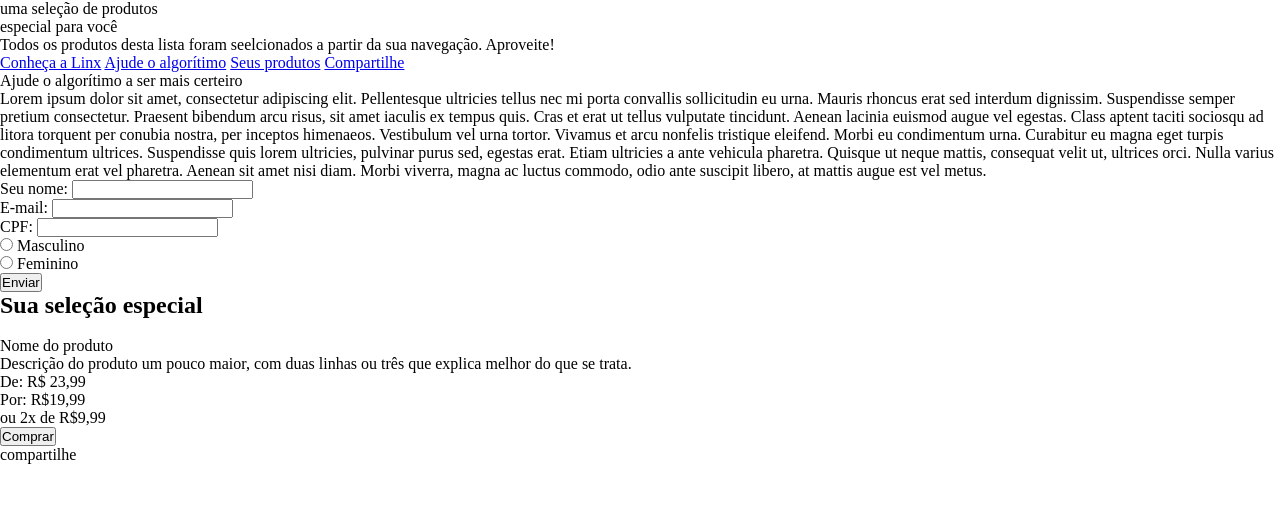
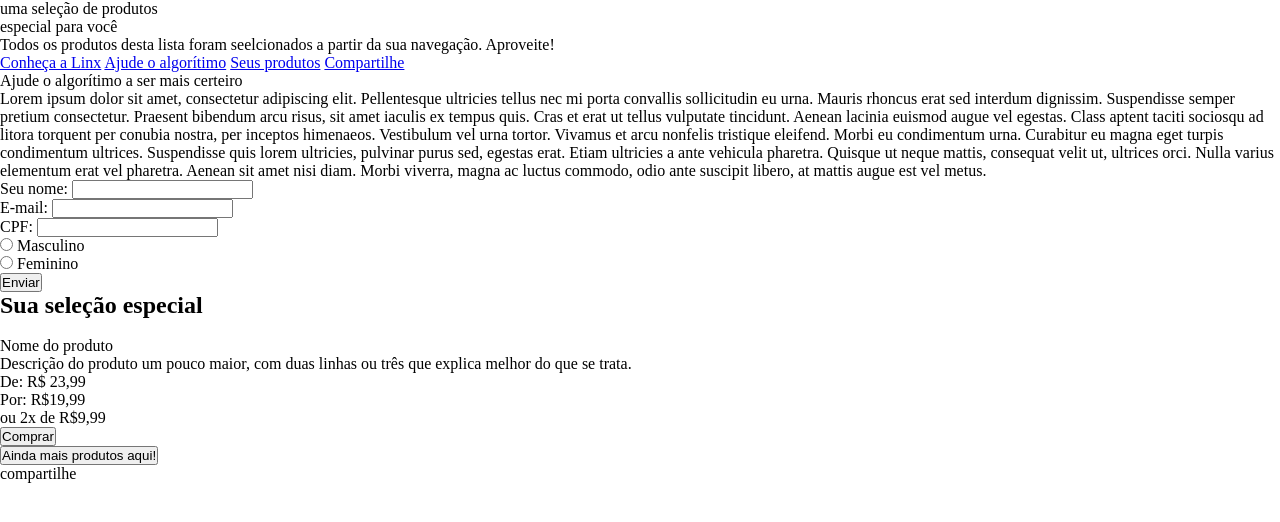
Before and after one commit to Frazon/desafio-frontend-bold, a plain HTML site: page index.html in a window 1280 px wide. Drawn offline with Linux system fonts and the light colour scheme.

Commit message:
html: update structure products

```diff
--- a/index.html
+++ b/index.html
@@ -101,6 +101,10 @@
             </div>
 
         </div>
+        <!-- looping -->
+        <div>
+            <button>Ainda mais produtos aqui!</button>
+        </div>
 
     </section>
     <section>compartilhe</section>
```
